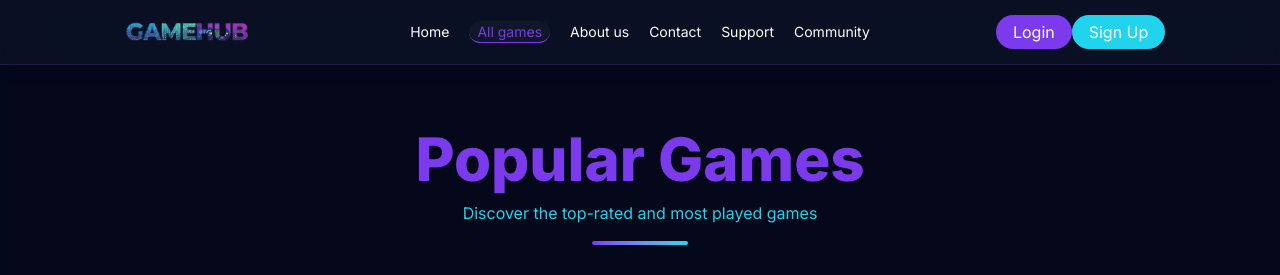
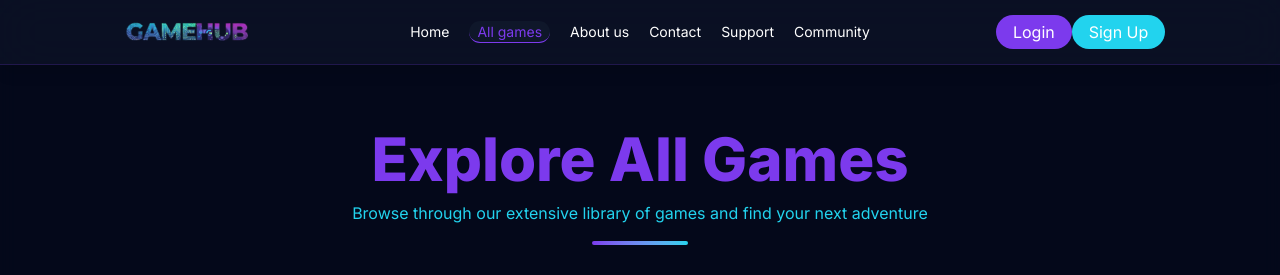
Before and after one commit to Azizul-haque1/gamehub, a React (Vite) app: page /all-games in a window 1280 px wide. Shown: the top 275 px of the page. Built offline with nearby package versions, Linux system fonts and the light colour scheme; no server answers.

Commit message:
all game title change

```diff
--- a/src/pages/AllGames.jsx
+++ b/src/pages/AllGames.jsx
@@ -49,10 +49,12 @@ const AllGames = () => {
             {/* Section Header */}
             <div className="text-center mb-8">
                 <h1 className='text-3xl md:text-5xl lg:text-6xl font-extrabold text-primary mb-3'>
-                    Popular Games
+                    Explore All Games
+
                 </h1>
                 <p className='text-accent text-sm md:text-base'>
-                    Discover the top-rated and most played games
+                    Browse through our extensive library of games and find your next adventure
+
                 </p>
                 <div className="w-24 h-1 bg-gradient-to-r from-primary to-accent mx-auto mt-4 rounded-full"></div>
             </div>
```
